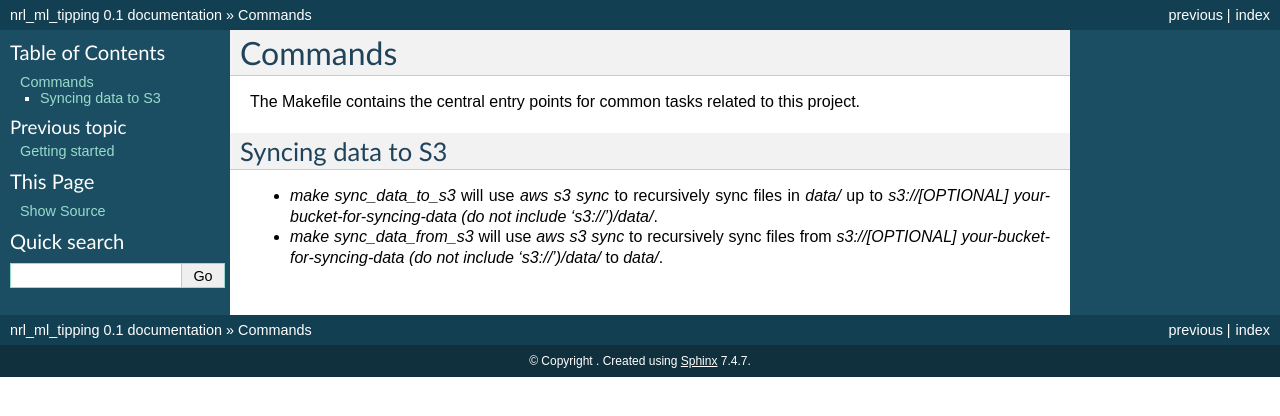
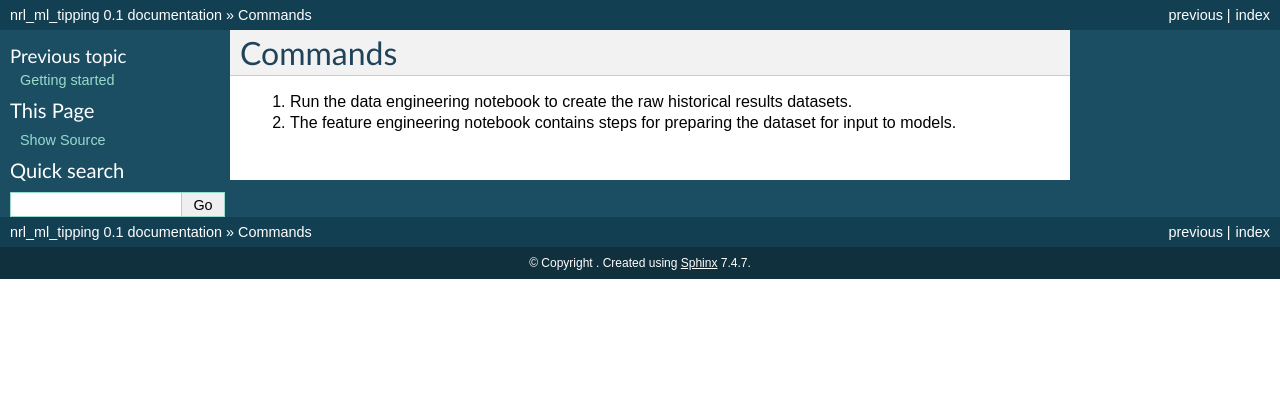
Before and after one commit to cmckeague/nrl_ml_tipping, a Sphinx documentation site: the page built from docs/commands.rst, in a window 1280 px wide. Shown: the top 416 px of the page. Built offline with Sphinx 7.4.7, drawn with Linux system fonts in a browser that asks for light colours.

Commit message:
clean up and add notes

```diff
--- a/docs/commands.rst
+++ b/docs/commands.rst
@@ -1,10 +1,5 @@
 Commands
 ========
 
-The Makefile contains the central entry points for common tasks related to this project.
-
-Syncing data to S3
-^^^^^^^^^^^^^^^^^^
-
-* `make sync_data_to_s3` will use `aws s3 sync` to recursively sync files in `data/` up to `s3://[OPTIONAL] your-bucket-for-syncing-data (do not include 's3://')/data/`.
-* `make sync_data_from_s3` will use `aws s3 sync` to recursively sync files from `s3://[OPTIONAL] your-bucket-for-syncing-data (do not include 's3://')/data/` to `data/`.
+1. Run the data engineering notebook to create the raw historical results datasets.
+2. The feature engineering notebook contains steps for preparing the dataset for input to models.
--- a/docs/getting-started.rst
+++ b/docs/getting-started.rst
@@ -1,6 +1,6 @@
 Getting started
 ===============
 
-This is where you describe how to get set up on a clean install, including the
-commands necessary to get the raw data (using the `sync_data_from_s3` command,
-for example), and then how to make the cleaned, final data sets.
+1. run the data engineering notebook to create raw dataset.
+2. do feature engineering (currently incomplete)
+3. ??
```
Also changed, not shown: 1 other file.
